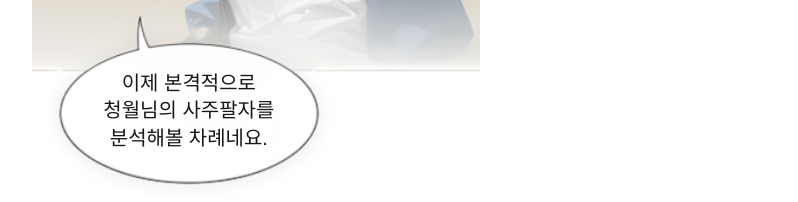
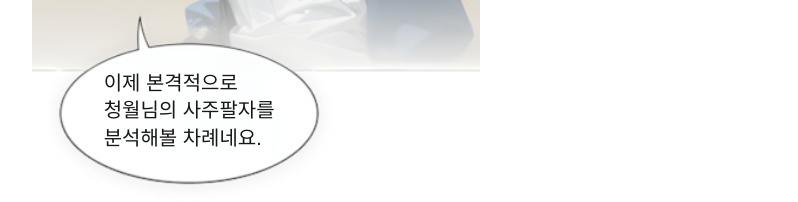
Before and after one commit to LeeHyoGeun96/rocketai, a Next.js app: page / in a window 1280 px wide. Shown: the part 748-950 px from the top of the page, without its empty margins (384-1182 px from the left). Built offline with nearby package versions, Linux system fonts and the light colour scheme.

Commit message:
feat: SpeechBubbleText 정렬 기능 추가

```diff
--- a/components/UI/Webtoon/SpeechBubbleText.tsx
+++ b/components/UI/Webtoon/SpeechBubbleText.tsx
@@ -6,11 +6,13 @@ import { useUserStore } from "@/store/userStore";
 interface SpeechBubbleTextProps {
   className?: string;
   imageId: string;
+  sort?: "left" | "right" | "center";
 }
 
 export const SpeechBubbleText = ({
   className = "",
   imageId,
+  sort = "center",
 }: SpeechBubbleTextProps) => {
   const { name } = useUserStore((state) => state.userData);
   const { text, top, left, width, fontSizeClass } =
@@ -24,14 +26,21 @@ export const SpeechBubbleText = ({
     ...(width && { width }),
   };
 
+  const textAlignClass = {
+    left: "text-left",
+    right: "text-right",
+    center: "text-center",
+  }[sort];
+
   return (
-    <div className={`absolute ${className}`} style={inlineStyle}>
+    <div
+      className={`absolute w-fit ${className} ${textAlignClass}`}
+      style={inlineStyle}
+    >
       {lines.map((line, index) => (
         <p
           key={index}
-          className={`text-center ${
-            fontSizeClass || ""
-          } leading-snug break-words mb-0`}
+          className={` ${fontSizeClass || ""} leading-snug break-words mb-0`}
         >
           {line === "" ? "\u00A0" : line}
         </p>
--- a/constants/bluemoonladysaju/speechBubbleMap.ts
+++ b/constants/bluemoonladysaju/speechBubbleMap.ts
@@ -10,16 +10,14 @@ export const speechBubbleMap: {
   "1": (name: string) => ({
     text: `이제 본격적으로 \n${name}님의 사주팔자를 \n분석해볼 차례네요.`,
     top: "85%",
-    left: "-15%",
-    width: "100%",
+    left: "16%",
     fontSizeClass: "text-bubble",
   }),
 
   "3": (name: string) => ({
     text: `제가 ${name}님의 사주를\n보기 쉽게 표로 정리했어요`,
     top: "13%",
-    left: "1%",
-    width: "75%",
+    left: "14%",
     fontSizeClass: "text-bubble",
   }),
 };
--- a/pages/index.tsx
+++ b/pages/index.tsx
@@ -5,32 +5,40 @@ import { imageSizes } from "@/constants/bluemoonladysaju/imageSizes";
 
 export default function Home() {
   return (
+    <>
       <WebtoonContainer>
         <WebtoonImage
           src="/resultPage/bluemoonladysaju/1.png"
           alt="webtoon"
           originalWidth={imageSizes["/resultPage/bluemoonladysaju/1.png"].width}
-        originalHeight={imageSizes["/resultPage/bluemoonladysaju/1.png"].height}
+          originalHeight={
+            imageSizes["/resultPage/bluemoonladysaju/1.png"].height
+          }
           priority={true}
         >
-        <SpeechBubbleText imageId="1" />
+          <SpeechBubbleText imageId="1" sort="left" />
         </WebtoonImage>
         <WebtoonImage
           src="/resultPage/bluemoonladysaju/2.png"
           alt="webtoon"
           originalWidth={imageSizes["/resultPage/bluemoonladysaju/2.png"].width}
-        originalHeight={imageSizes["/resultPage/bluemoonladysaju/2.png"].height}
+          originalHeight={
+            imageSizes["/resultPage/bluemoonladysaju/2.png"].height
+          }
           customClassName="w-[80%]"
         />
         <WebtoonImage
           src="/resultPage/bluemoonladysaju/3.png"
           alt="webtoon"
           originalWidth={imageSizes["/resultPage/bluemoonladysaju/3.png"].width}
-        originalHeight={imageSizes["/resultPage/bluemoonladysaju/3.png"].height}
+          originalHeight={
+            imageSizes["/resultPage/bluemoonladysaju/3.png"].height
+          }
           topM={"-19%"}
         >
           <SpeechBubbleText imageId="3" />
         </WebtoonImage>
       </WebtoonContainer>
+    </>
   );
 }
```
Lines whose indentation alone changed are shown as unchanged.
